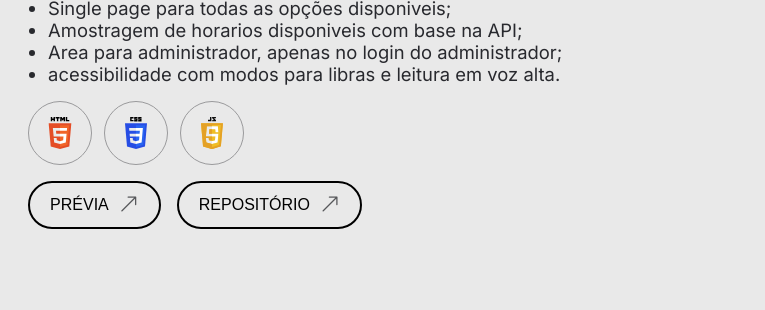
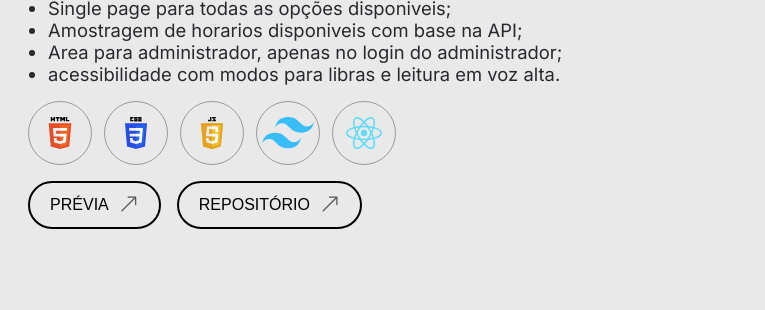
Before and after one commit to ArrozDoce007/portfolio, a plain HTML site: page index.html in a window 1280 px wide. Shown: the part 1268-1578 px from the top of the page, 515-1280 px from the left. Drawn offline with nearby package versions, Linux system fonts and the light colour scheme.

Commit message:
Complementos

```diff
--- a/index.html
+++ b/index.html
@@ -152,6 +152,12 @@
                     </li>
                     <li class="technologies__item">
                         <img class="technologies__logo" src="./src/img/logos/js.svg">
+                    </li>
+                    <li class="technologies__item">
+                        <img class="technologies__logo" src="./src/img/logos/Tailwind_CSS_Logo.svg">
+                    </li>
+                    <li class="technologies__item">
+                        <img class="technologies__logo" src="./src/img/logos/react.svg">
                     </li>
                 </ul>
                 <div class="card__buttons">
```
